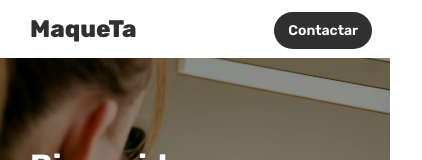
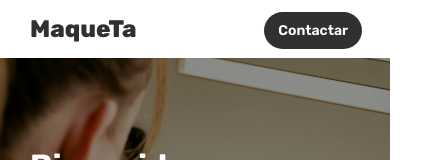
Before and after one commit to FlavioT26/MaqueTa, a plain HTML site: page index.html in a window 390 px wide. Shown: the top 160 px of the page, 422 px wide, since content can reach past the window. Drawn offline with Linux system fonts and the light colour scheme.

Commit message:
Update style.css

```diff
--- a/style.css
+++ b/style.css
@@ -18,6 +18,7 @@ body {
     justify-content: space-between;
     padding: 5px 20px;
     position: fixed;
+    box-sizing: border-box;
 }
 
 .nav-logo {
@@ -208,7 +209,7 @@ body {
         background-color: #303030;
         padding: 10px 14px;
         border-radius: 20px;
-        margin-right: 30px;
+        margin: 0;
         font-size: 14px;
     }
 
```
